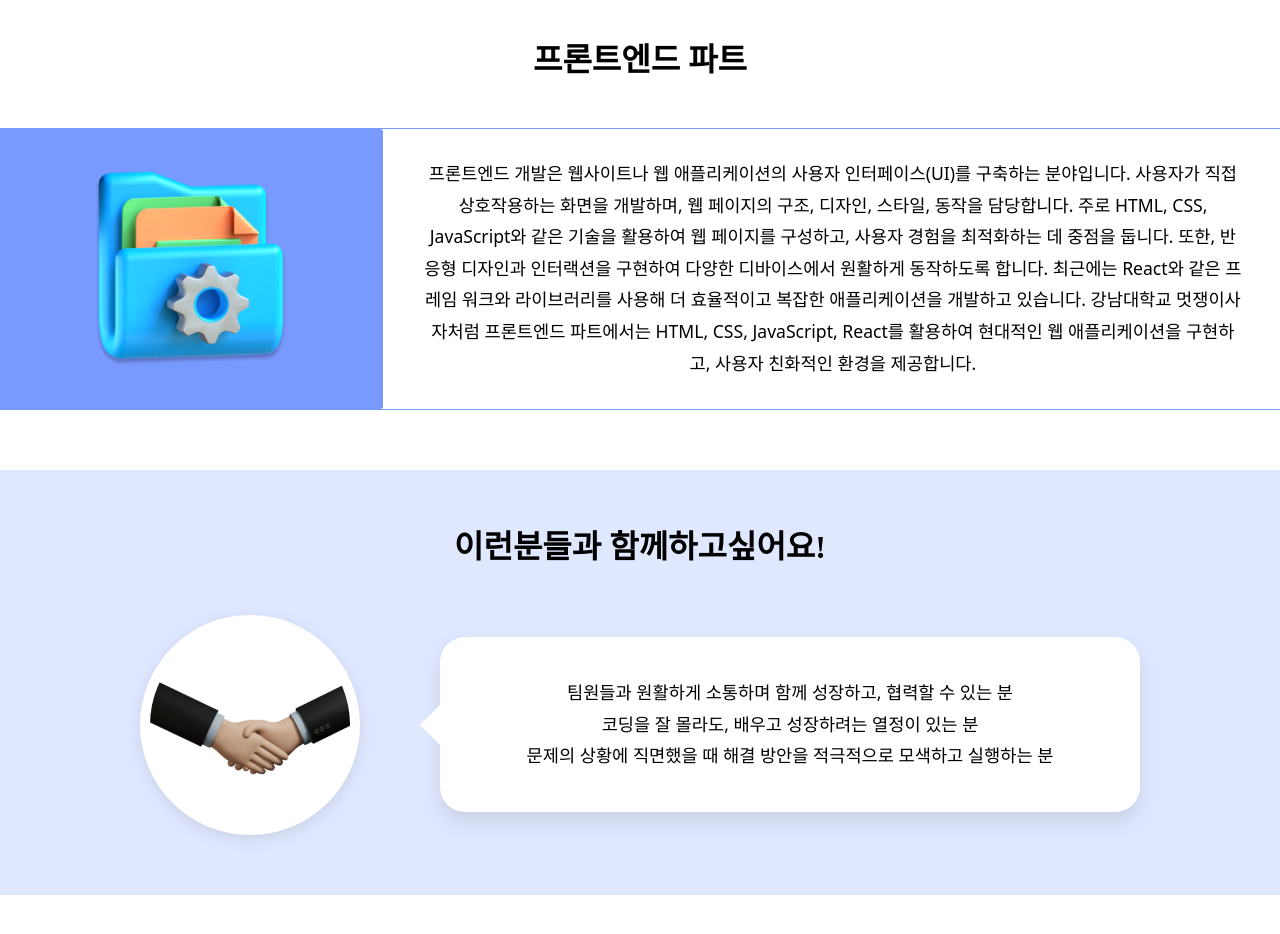
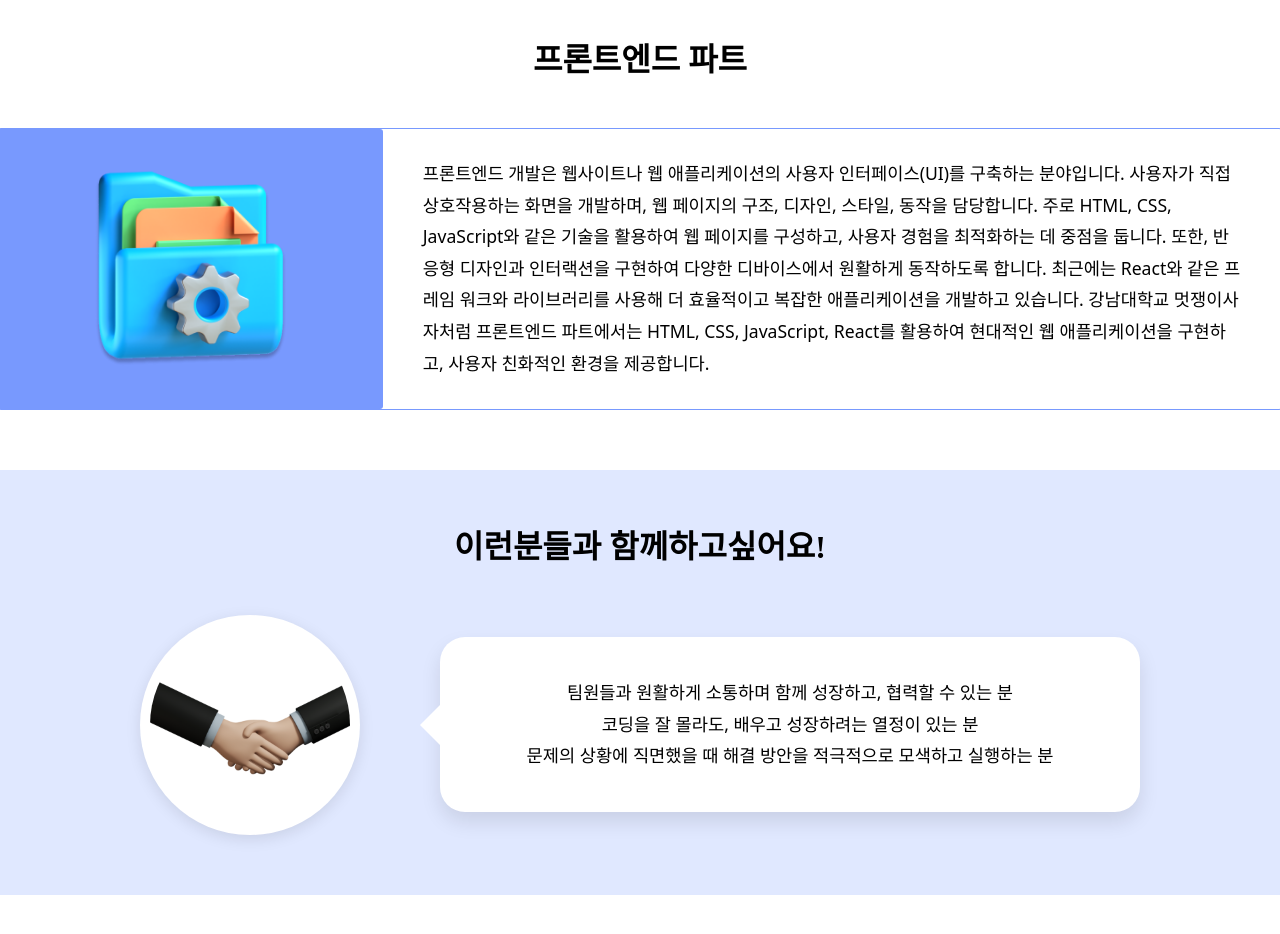
Before and after one commit to likelionknu/Likelion13-FE, a React (Vite) app: page /FrontIntro in a window 1280 px wide. Shown: the part 1180-2114 px from the top of the page. Built offline with nearby package versions, Linux system fonts and the light colour scheme; a web font is replaced by a local one.

Commit message:
소개 왼쪽정렬

```diff
--- a/src/Pages/FrontIntroPage.tsx
+++ b/src/Pages/FrontIntroPage.tsx
@@ -32,8 +32,8 @@ const FrontIntroPage = () => {
           <img src={프론트} alt="프론트" className={styles.sectionImage} />
         </div>
         <div className={styles.textWrapper}>
-          <p className={styles.sectionText}>
-            프론트엔드 개발은 웹사이트나 웹 애플리케이션의 사용자 인터페이스(UI)를 구축하는 분야입니다. 사용자가 직접 상호작용하는 화면을 개발하며, 웹 페이지의 구조, 디자인, 스타일, 동작을 담당합니다. 주로 HTML, CSS, JavaScript와 같은 기술을 활용하여 웹 페이지를 구성하고, 사용자 경험을 최적화하는 데 중점을 둡니다. 또한, 반응형 디자인과 인터랙션을 구현하여 다양한 디바이스에서 원활하게 동작하도록 합니다. 최근에는 React와 같은 프레임 워크와 라이브러리를 사용해 더 효율적이고 복잡한 애플리케이션을 개발하고 있습니다.
+        <p className={styles.sectionText} style={{ textAlign: 'left' }}>
+        프론트엔드 개발은 웹사이트나 웹 애플리케이션의 사용자 인터페이스(UI)를 구축하는 분야입니다. 사용자가 직접 상호작용하는 화면을 개발하며, 웹 페이지의 구조, 디자인, 스타일, 동작을 담당합니다. 주로 HTML, CSS, JavaScript와 같은 기술을 활용하여 웹 페이지를 구성하고, 사용자 경험을 최적화하는 데 중점을 둡니다. 또한, 반응형 디자인과 인터랙션을 구현하여 다양한 디바이스에서 원활하게 동작하도록 합니다. 최근에는 React와 같은 프레임 워크와 라이브러리를 사용해 더 효율적이고 복잡한 애플리케이션을 개발하고 있습니다.
             강남대학교 멋쟁이사자처럼 프론트엔드 파트에서는 HTML, CSS, JavaScript, React를 활용하여 현대적인 웹 애플리케이션을 구현하고, 사용자 친화적인 환경을 제공합니다.
           </p>
         </div>
```
